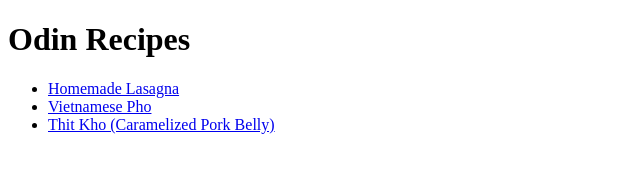
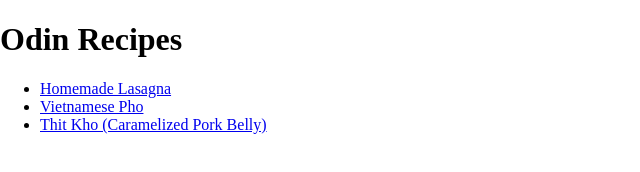
Before and after one commit to khoaly-banhmi/recipewebsite, a plain HTML site: page index.html in a window 1280 px wide. Shown: the whole page, without its empty margins (0-640 px from the left). Drawn offline with Linux system fonts and the light colour scheme.

Commit message:
Git Command Refresher
Add stylesheet to index and add style.css file to
the website. Don't worry this commit does not con-
tain anything significant.

```diff
--- a/index.html
+++ b/index.html
@@ -3,6 +3,7 @@
 <head>
     <meta charset="UTF-8">
     <meta name="viewport" content="width=device-width, initial-scale=1.0">
+    <link rel="stylesheet" href="style.css"e>
     <title>Odin Recipes</title>
 </head>
 <body>
--- /dev/null
+++ b/style.css
@@ -0,0 +1,4 @@
+body {
+    max-width: 1980px;
+    margin: 0 auto;
+}
```
